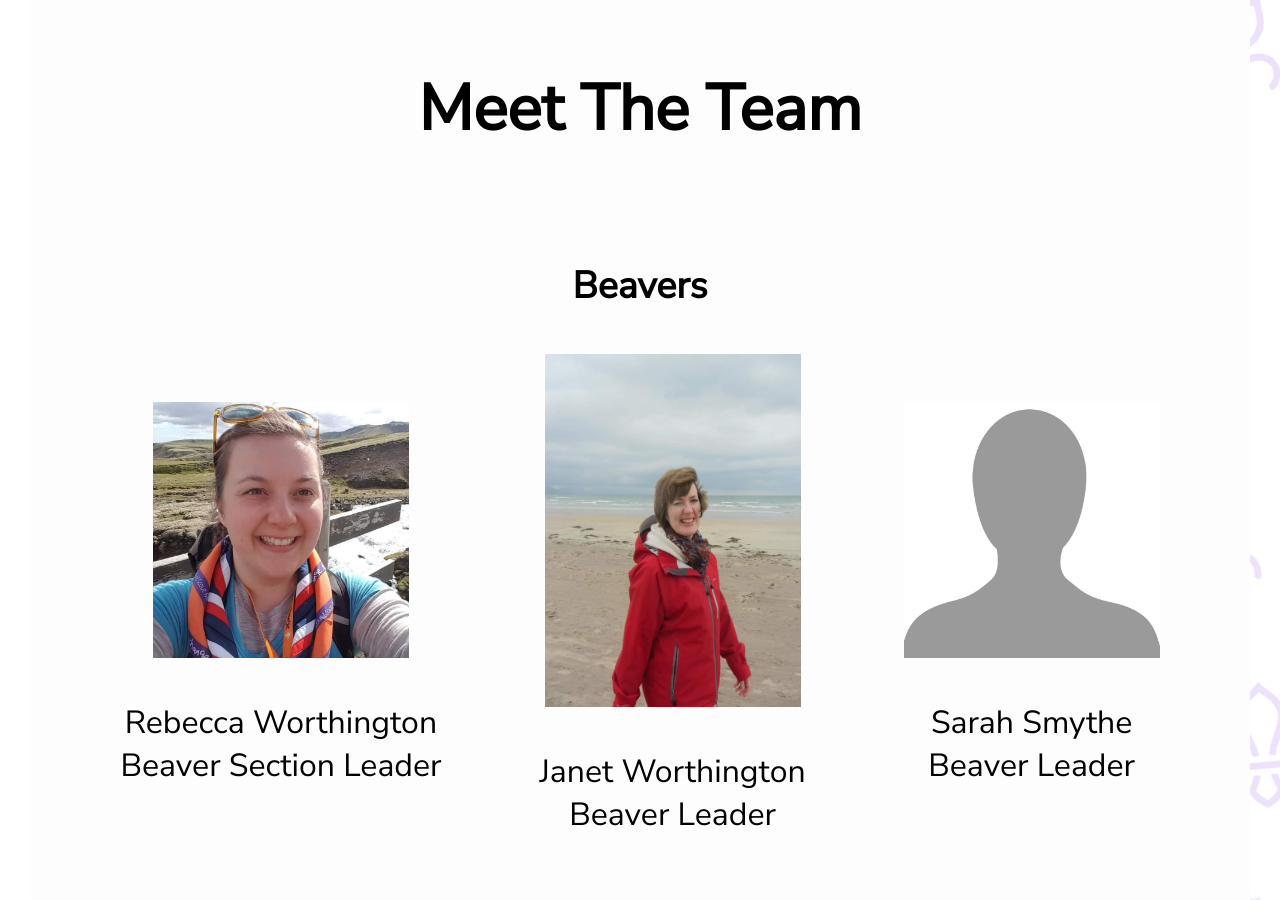
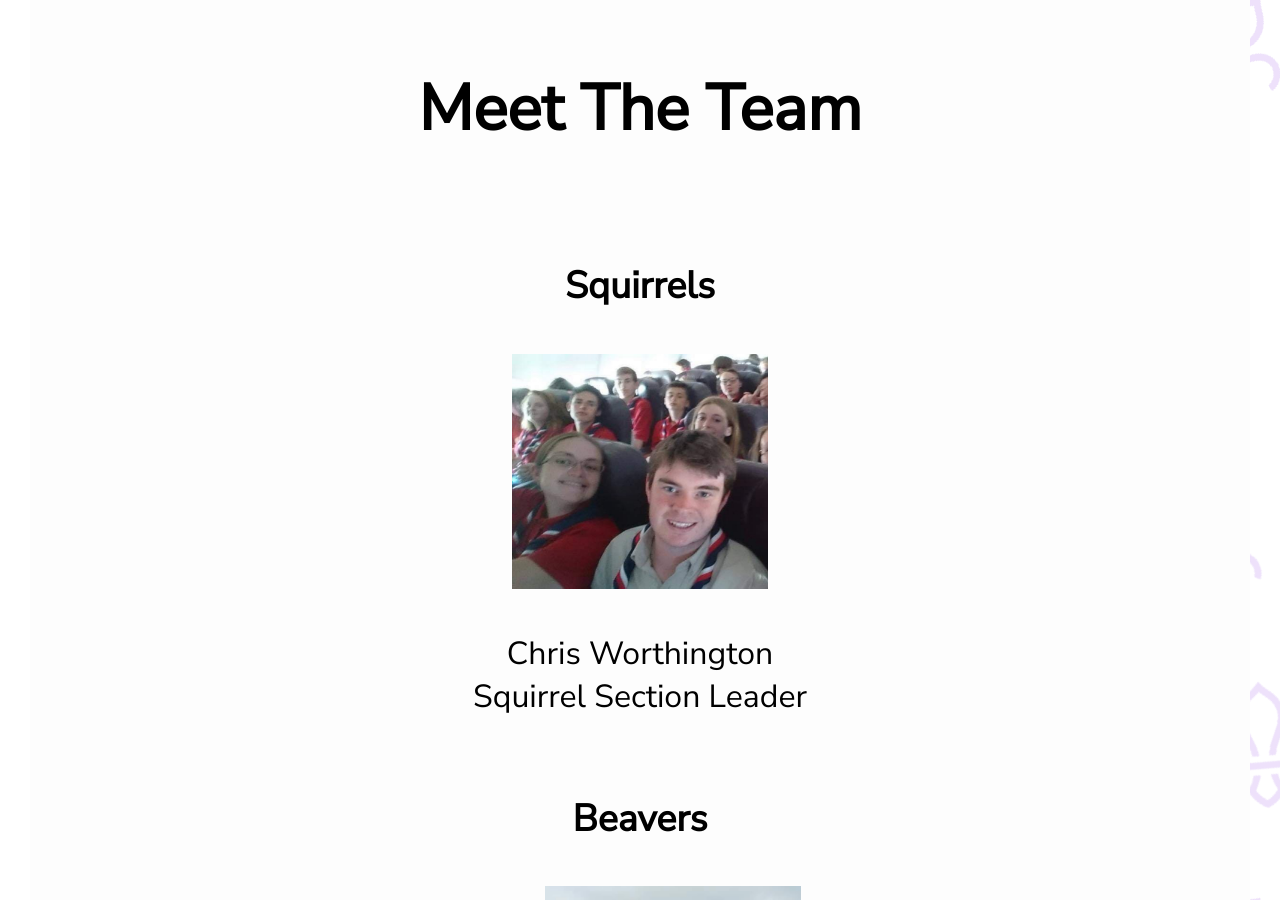
Before and after one commit to newlongtonscouts/newlongtonscouts.github.io, a Jekyll site: the page built from meettheteam.html, in a window 1280 px wide and 900 px high, scrolled down 421 px. Built offline with Jekyll 4.4.1, drawn with Linux system fonts in a browser that asks for light colours; some of the changed text lies outside the part shown.

Commit message:
Finished Meet the Team

```diff
--- a/meettheteam.html
+++ b/meettheteam.html
@@ -6,6 +6,16 @@
 authors: Alex Paterson and Chris Worthington
 
 ---
+
+<h3>Squirrels</h3>
+<table class = "TeamTable">
+	<tr>
+		<td>
+			<img src = "img/mugshots/chris.jpg" alt = "Chris Worthington" class = "Mugshot">
+			<p>Chris Worthington<br>Squirrel Section Leader</p>
+		</td>
+	</tr>
+</table>
 
 <h3>Beavers</h3>
 <table class = "TeamTable">
@@ -72,61 +82,85 @@
 </table>
 
 <h3>Explorers</h3>
-<div class = "MugshotContainer">
+<table>
+	<tr>
+		<td>
 			<img src = "img/mugshots/chris.jpg" alt = "Chris Worthington" class = "Mugshot">
 			<p>Chris Worthington<br>Explorer Section Leader</p>
-</div>
-<div class = "MugshotContainer">
+		</td>
+		<td>
 			<img src = "img/mugshots/cameron.jpg" alt = "Cameron Kenworthy" class = "Mugshot">
 			<p>Cameron Kenworthy<br>Explorer Leader</p>
-</div>
-<div class = "MugshotContainer">
+		</td>
+		<td>
 			<img src = "img/mugshots/default.jpg" alt = "Alex Paterson" class = "Mugshot">
 			<p>Alex Paterson<br>Explorer Leader</p>
-</div>
-<div class = "MugshotContainer">
+		</td>
+	</tr>
+	<tr>
+		<td>
 			<img src = "img/mugshots/default.jpg" alt = "Alex Tolan" class = "Mugshot">
 			<p>Alex Tolan<br>Explorer Leader</p>
-</div>
-<div class = "MugshotContainer">
+		</td>
+		<td>
 			<img src = "img/mugshots/default.jpg" alt = "John Mackey" class = "Mugshot">
 			<p>John Mackey<br>Explorer Leader</p>
-</div>
-<div class = "MugshotContainer">
+		</td>
+		<td>
 			<img src = "img/mugshots/harrison.jpg" alt = "Harrison Turner" class = "Mugshot">
 			<p>Harrison Turner<br>Explorer Section Assistant</p>
-</div>
+		</td>
+	</tr>
+<table>
 
 <h3>Group Support and Governance</h3>
-<div class = "MugshotContainer">
+<table>
+	<tr>
+		<td>
 			<img src = "img/mugshots/default.jpg" alt = "Paul Antell" class = "Mugshot">
 			<p>Paul Antell<br>Group Scout Leader</p>
-</div>
-<div class = "MugshotContainer">
-	<img src = "img/mugshots/default.jpg" alt = "Alan Slorick" class = "Mugshot">
-	<p>Alan Slorick<br>Group Chair</p>
-</div>
-<div class = "MugshotContainer">
+		</td>
+		<td>
+			<img src = "img/mugshots/default.jpg" alt = "Julie Woolford" class = "Mugshot">
+			<p>Julie Woolford<br>Group Chair</p>
+		</td>
+		<td>
 			<img src = "img/mugshots/default.jpg" alt = "Stephen Jewell" class = "Mugshot">
 			<p>Stephen Jewell<br>Group Secretary</p>
-</div>
-<div class = "MugshotContainer">
+		</td>
+	</tr>
+	<tr>
+		<td>
 			<img src = "img/mugshots/default.jpg" alt = "Paul Kershaw" class = "Mugshot">
 			<p>Paul Kershaw<br>Group Treasurer</p>
-</div>
-<div class = "MugshotContainer">
+		</td>
+		<td>
 			<img src = "img/mugshots/default.jpg" alt = "Catherine Howarth" class = "Mugshot">
 			<p>Catherine Howarth<br>Group Exec Member</p>
-</div>
-<div class = "MugshotContainer">
+		</td>
+		<td>
 			<img src = "img/mugshots/default.jpg" alt = "Sarah Fishwick" class = "Mugshot">
 			<p>Sarah Fishwick<br>Group Exec Member</p>
-</div>
-<div class = "MugshotContainer">
+		</td>
+	</tr>
+	<tr>
+		<td>
 			<img src = "img/mugshots/default.jpg" alt = "Steven Rawlinson" class = "Mugshot">
 			<p>Steven Rawlinson<br>Group Exec Member</p>
-</div>
-<div class = "MugshotContainer">
+		</td>
+	</tr>
+</table>
+
+<h3>Media and Web Presence</h3>
+<table>
+	<tr>
+		<td>
 			<img src = "img/mugshots/default.jpg" alt = "Alex Paterson" class = "Mugshot">
 			<p>Alex Paterson<br>Webmaster</p>
-</div>
+		</td>
+		<td>
+			<img src = "img/mugshots/default.jpg" alt = "Eva Westwood" class = "Mugshot">
+			<p>Eva Westwood<br>Social Media Manager</p>
+		</td>
+	</tr>
+</table>
```
Lines whose indentation alone changed are shown as unchanged.
